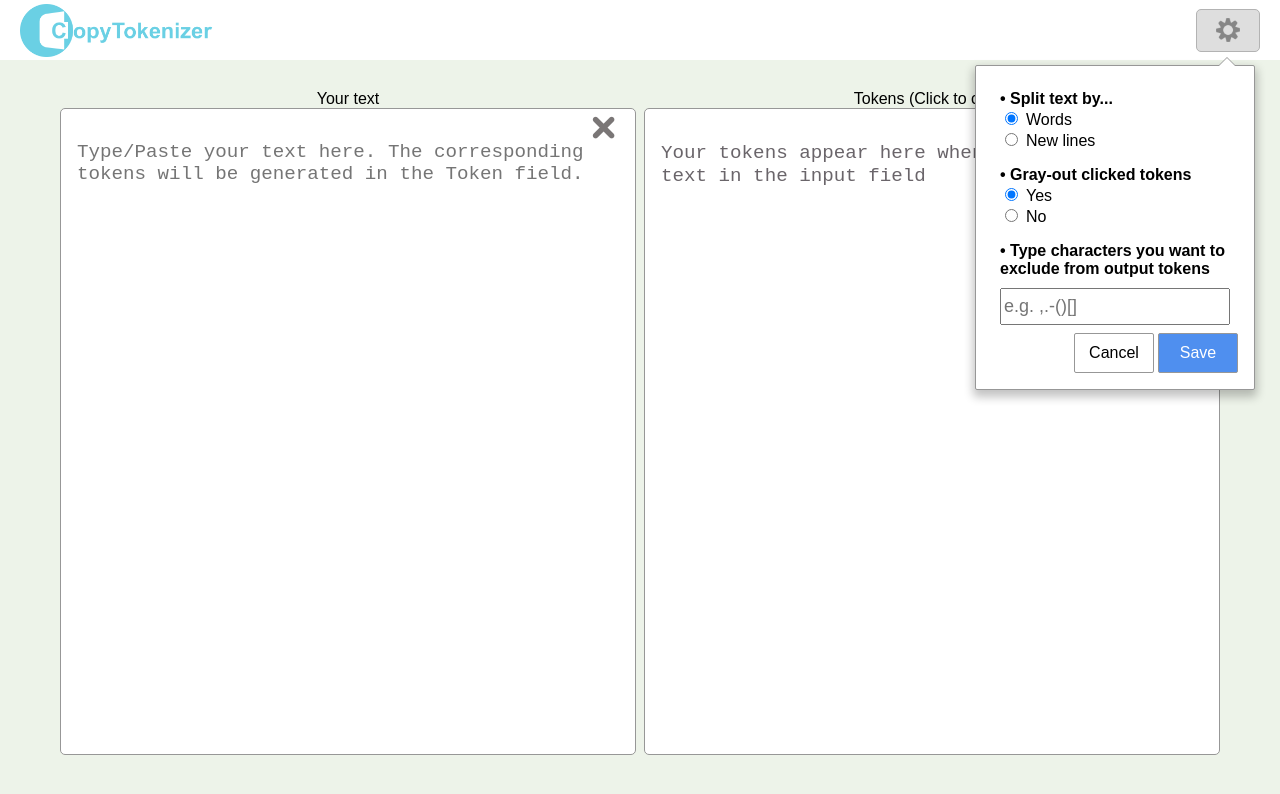
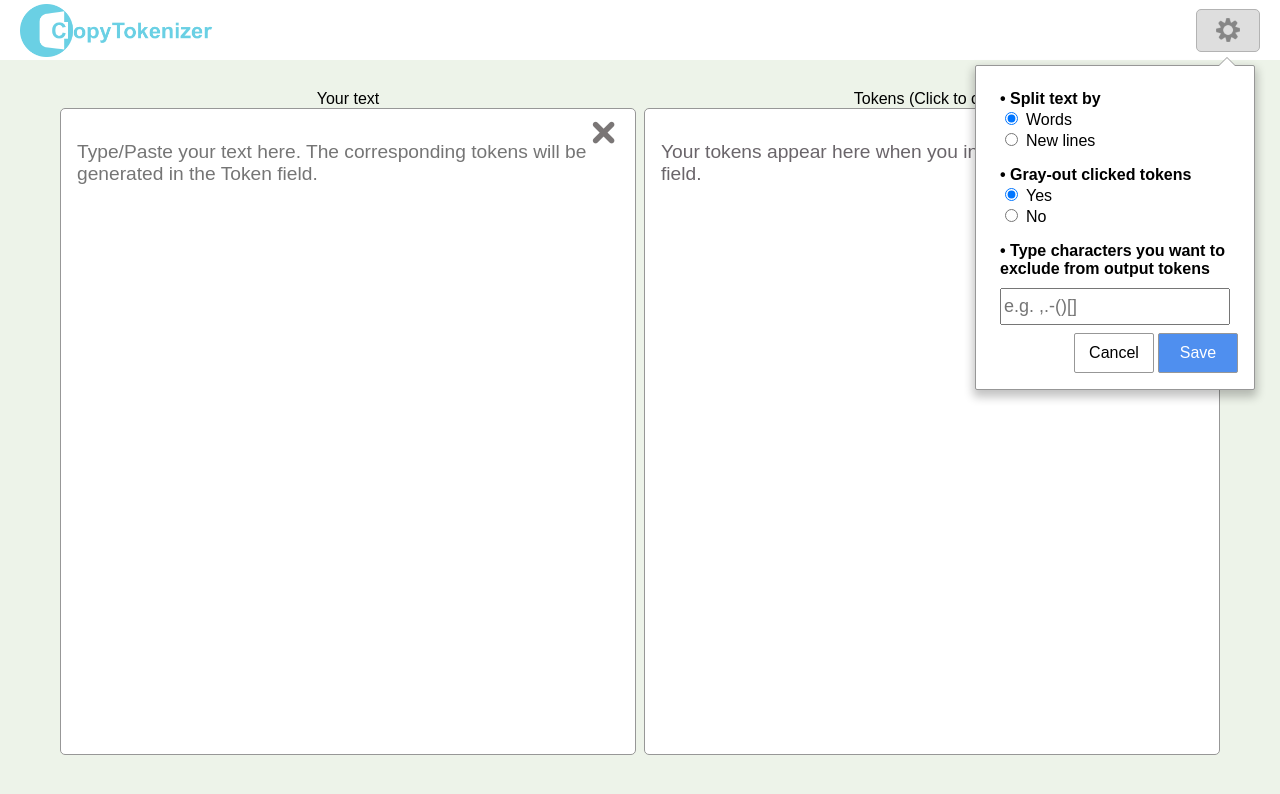
Before and after one commit to Lulkafe/CopyTokenizer, a React app: page / in a window 1280 px wide. Both pictures are taken after a click on the element 1228 px from the left and 30 px from the top of the page. Shown: the top 794 px of the page. Built offline with nearby package versions, Linux system fonts and the light colour scheme.

Commit message:
refactored + design adjustment

```diff
--- a/src/components.tsx
+++ b/src/components.tsx
@@ -102,7 +102,7 @@ function SettingsWindow () {
                 <ul>
                     {/* First setting - Split text by line or whitespace */}
                     <div className='setting-window__item-wrapper'>
-                        <li><span className='setting-window__item-dot'>&#8226; </span><span className='setting-window__item-header'>Split text by...</span> </li>
+                        <li><span className='setting-window__item-dot'>&#8226; </span><span className='setting-window__item-header'>Split text by</span> </li>
                         <input
                             type='radio' name='split_by'
                             defaultChecked={splitBySpace}
@@ -250,7 +250,7 @@ function OutputArea (props) {
             <p className='output-area__header'>{headerText}</p>
             <div className='output-area'>
                 { input.length === 0 || input[0] === ''?
-                    <span className='output-area__placeholder'>Your tokens appear here when you input your text in the input field</span>
+                    <span className='output-area__placeholder'>Your tokens appear here when you input your text in the input field.</span>
                     : linesToElements(input, config)
                 }
             </div>
--- a/src/reducer.ts
+++ b/src/reducer.ts
@@ -39,10 +39,6 @@ export const ACTION = {
 }
 
 export const TokenizerReducer = (state, action) => {
-
-    console.log('New event dispatched');
-    console.log(action);
-    console.log(state);
 
     switch (action.type) {
         case ACTION.INPUT.UPDATE:
--- a/src/sass/content.sass
+++ b/src/sass/content.sass
@@ -11,7 +11,7 @@
     position: absolute
     width: 55px
     left: 5px
-    top: -30px
+    top: -35px
     cursor: pointer
     border-radius: 55px
     border: 1px solid #6AD0E4
--- a/src/sass/input-area.sass
+++ b/src/sass/input-area.sass
@@ -9,12 +9,13 @@
 .input-area__clear-button-container
     position: absolute
     text-align: right
-    top: 25px
+    top: 30px
     left: calc(100% - 45px)
 
 .input-area
     font-size: 1.2rem
     padding: 2rem 1rem 2rem 1rem
+    font-family: Arial, Helvetica, sans-serif
     border-radius: 5px
     border: solid 1px #979797
     width: 100%
--- a/src/sass/output-area.sass
+++ b/src/sass/output-area.sass
@@ -15,7 +15,6 @@
     min-height: 1.3rem
 
 .output-area__placeholder
-    font-family: monospace
     color: #6a656a
 
 .output-area__header
```
Also changed, not shown: 1 other file (tests, documents, lock files or other folders).
